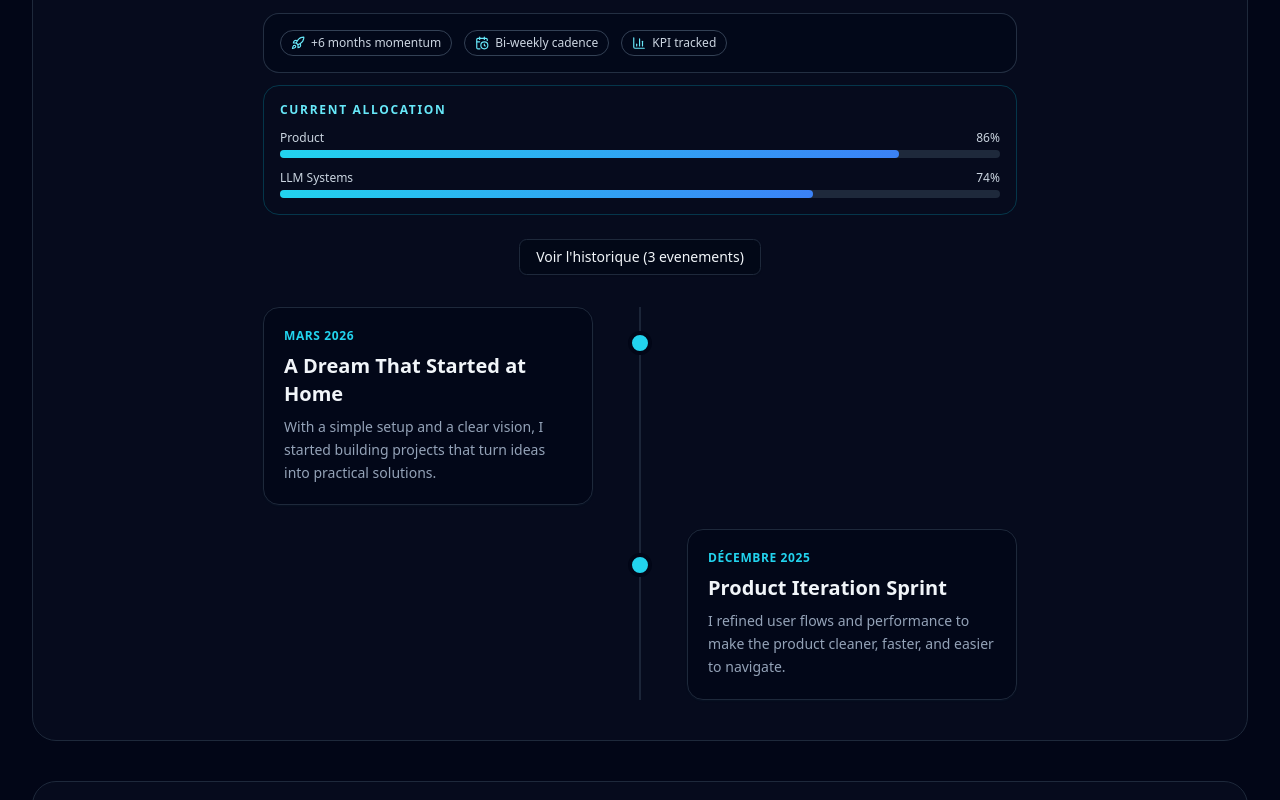
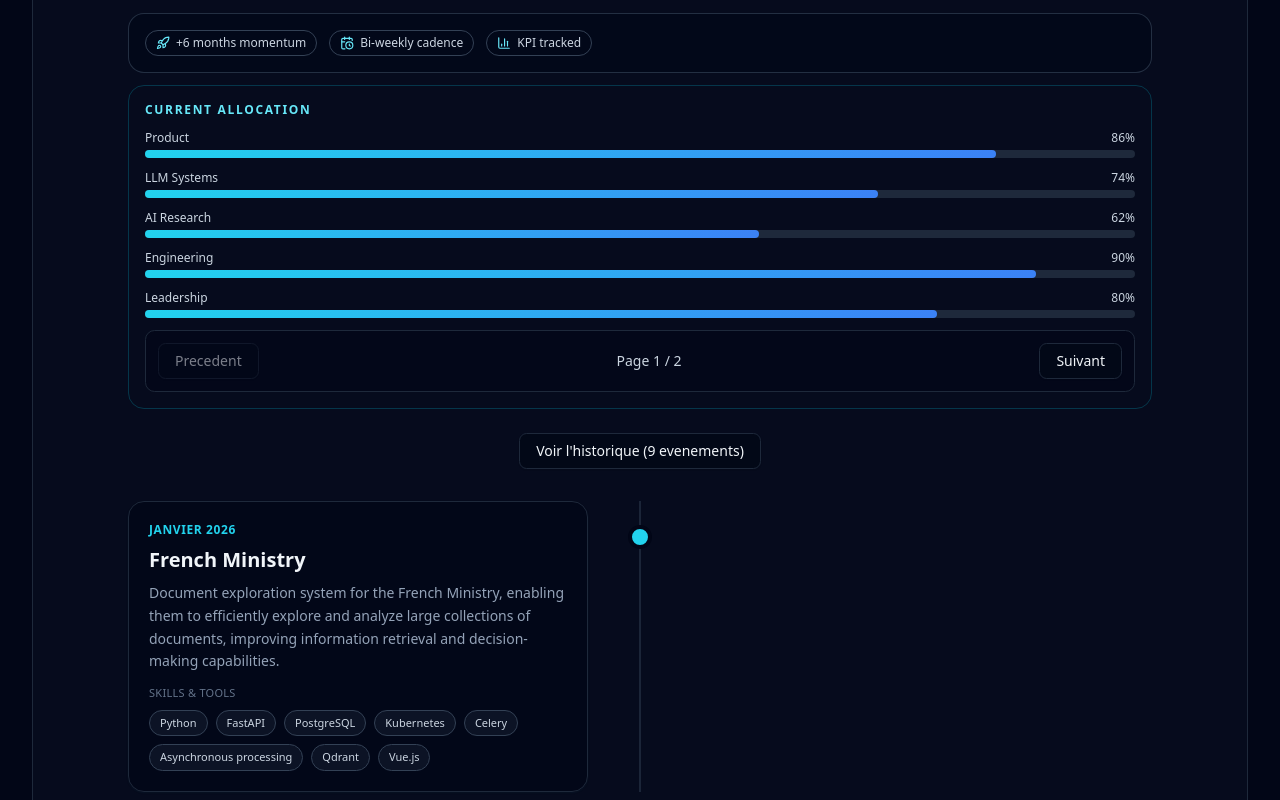
Before and after one commit to mitchou10/mitchou10.github.io, a React (Vite) app: page / in a window 1280 px wide. Shown: the part 1740-2540 px from the top of the page. Built offline with nearby package versions, Linux system fonts and the light colour scheme.

Commit message:
feat: integrate experiences and current allocation data with pagination and skill tags

```diff
--- a/src/components/Timeline.jsx
+++ b/src/components/Timeline.jsx
@@ -1,41 +1,11 @@
 import { useEffect, useMemo, useState } from 'react';
 
 import { Button } from '@/components/ui/button';
+import experiencesData from '@/data/experiences.json';
 
 import TimelineVisuals from './TimelineVisuals';
 
-const TIMELINE_EVENTS = [
-  {
-    date: '2026-03-10',
-    title: 'A Dream That Started at Home',
-    description:
-      'With a simple setup and a clear vision, I started building projects that turn ideas into practical solutions.',
-  },
-  {
-    date: '2025-12-15',
-    title: 'Product Iteration Sprint',
-    description:
-      'I refined user flows and performance to make the product cleaner, faster, and easier to navigate.',
-  },
-  {
-    date: '2017-06-01',
-    title: 'First Big Win',
-    description:
-      'I shipped my first major project end-to-end, proving I could deliver quality and solve real user problems.',
-  },
-  {
-    date: '2015-05-20',
-    title: 'Recognized and Featured',
-    description:
-      'Consistent work and iteration brought visibility, confidence, and opportunities to tackle bigger challenges.',
-  },
-  {
-    date: '2010-01-12',
-    title: 'Launching My First Products',
-    description:
-      'Early experiments became real products, helping me build momentum and improve my engineering process.',
-  },
-];
+const ITEMS_PER_PAGE = 5;
 
 function formatDate(isoDate) {
   return new Date(isoDate).toLocaleDateString('fr-FR', {
@@ -44,15 +14,18 @@ function formatDate(isoDate) {
   });
 }
 
-function getYear(isoDate) {
-  return new Date(isoDate).getFullYear();
+function getExperienceTags(event) {
+  const tools = Array.isArray(event.tools) ? event.tools : [];
+  const skills = Array.isArray(event.skills) ? event.skills : [];
+  return [...tools, ...skills].filter(Boolean);
 }
 
 export default function Timeline() {
   const [isHistoryOpen, setIsHistoryOpen] = useState(false);
+  const [olderPage, setOlderPage] = useState(1);
 
   const sortedEvents = useMemo(
-    () => [...TIMELINE_EVENTS].sort((a, b) => new Date(b.date).getTime() - new Date(a.date).getTime()),
+    () => [...experiencesData].sort((a, b) => new Date(b.date).getTime() - new Date(a.date).getTime()),
     [],
   );
 
@@ -64,18 +37,12 @@ export default function Timeline() {
   const recentEvents = sortedEvents.filter((event) => new Date(event.date).getTime() >= sixMonthsAgo.getTime());
   const olderEvents = sortedEvents.filter((event) => new Date(event.date).getTime() < sixMonthsAgo.getTime());
 
-  const groupedOlderEvents = olderEvents.reduce((acc, event) => {
-    const year = getYear(event.date);
-    if (!acc[year]) {
-      acc[year] = [];
-    }
-    acc[year].push(event);
-    return acc;
-  }, {});
-
-  const olderYears = Object.keys(groupedOlderEvents)
-    .map(Number)
-    .sort((a, b) => b - a);
+  const olderTotalPages = Math.max(1, Math.ceil(olderEvents.length / ITEMS_PER_PAGE));
+  const safeOlderPage = Math.min(olderPage, olderTotalPages);
+  const paginatedOlderEvents = useMemo(() => {
+    const start = (safeOlderPage - 1) * ITEMS_PER_PAGE;
+    return olderEvents.slice(start, start + ITEMS_PER_PAGE);
+  }, [olderEvents, safeOlderPage]);
 
   useEffect(() => {
     if (!isHistoryOpen) {
@@ -133,6 +100,21 @@ export default function Timeline() {
                       <p className="text-xs font-semibold uppercase tracking-wider text-cyan-400">{formatDate(item.date)}</p>
                       <h3 className="mt-2 text-xl font-semibold text-slate-100">{item.title}</h3>
                       <p className="mt-2 text-sm leading-relaxed text-slate-400">{item.description}</p>
+                      {getExperienceTags(item).length > 0 && (
+                        <div className="mt-3">
+                          <p className="text-[11px] uppercase tracking-wide text-slate-500">Skills & Tools</p>
+                          <div className="mt-2 flex flex-wrap gap-2">
+                            {getExperienceTags(item).map((tag) => (
+                              <span
+                                key={`${item.date}-${item.title}-${tag}`}
+                                className="rounded-full border border-slate-700 bg-slate-900/80 px-2.5 py-1 text-[11px] font-medium text-slate-300"
+                              >
+                                {tag}
+                              </span>
+                            ))}
+                          </div>
+                        </div>
+                      )}
                     </div>
                   </div>
                 </article>
@@ -162,7 +144,10 @@ export default function Timeline() {
               type="button"
               className="absolute right-4 top-4 inline-flex h-8 w-8 items-center justify-center rounded-full border border-slate-700 text-slate-200 transition hover:border-cyan-400 hover:text-cyan-300"
               aria-label="Fermer"
-              onClick={() => setIsHistoryOpen(false)}
+              onClick={() => {
+                setIsHistoryOpen(false);
+                setOlderPage(1);
+              }}
             >
               x
             </button>
@@ -172,21 +157,51 @@ export default function Timeline() {
               Evenements anterieurs a 6 mois
             </h3>
 
-            <div className="mt-6 space-y-6">
-              {olderYears.map((year) => (
-                <section key={year}>
-                  <h4 className="text-sm font-semibold text-cyan-400">{year}</h4>
-                  <div className="mt-3 space-y-3">
-                    {groupedOlderEvents[year].map((event) => (
+            <div className="mt-6 space-y-3">
+              {paginatedOlderEvents.map((event) => (
                 <article key={`${event.date}-${event.title}`} className="rounded-xl border border-slate-800 bg-slate-950/70 p-4">
                   <p className="text-xs font-semibold uppercase tracking-wide text-cyan-400">{formatDate(event.date)}</p>
                   <h5 className="mt-1 text-lg font-semibold text-slate-100">{event.title}</h5>
                   <p className="mt-1 text-sm text-slate-400">{event.description}</p>
+                  {getExperienceTags(event).length > 0 && (
+                    <div className="mt-3">
+                      <p className="text-[11px] uppercase tracking-wide text-slate-500">Skills & Tools</p>
+                      <div className="mt-2 flex flex-wrap gap-2">
+                        {getExperienceTags(event).map((tag) => (
+                          <span
+                            key={`${event.date}-${event.title}-${tag}`}
+                            className="rounded-full border border-slate-700 bg-slate-900/80 px-2.5 py-1 text-[11px] font-medium text-slate-300"
+                          >
+                            {tag}
+                          </span>
+                        ))}
+                      </div>
+                    </div>
+                  )}
                 </article>
               ))}
+
+              {olderTotalPages > 1 && (
+                <div className="mt-4 flex items-center justify-between gap-3 rounded-lg border border-slate-800 bg-slate-950/70 p-3">
+                  <Button
+                    variant="outline"
+                    onClick={() => setOlderPage((page) => Math.max(1, page - 1))}
+                    disabled={safeOlderPage === 1}
+                  >
+                    Precedent
+                  </Button>
+                  <p className="text-sm text-slate-300">
+                    Page {safeOlderPage} / {olderTotalPages}
+                  </p>
+                  <Button
+                    variant="outline"
+                    onClick={() => setOlderPage((page) => Math.min(olderTotalPages, page + 1))}
+                    disabled={safeOlderPage === olderTotalPages}
+                  >
+                    Suivant
+                  </Button>
                 </div>
-                </section>
-              ))}
+              )}
             </div>
           </div>
         </div>
--- a/src/components/TimelineVisuals.jsx
+++ b/src/components/TimelineVisuals.jsx
@@ -1,11 +1,21 @@
+import { useMemo, useState } from 'react';
 import { BarChart3, CalendarClock, Rocket } from 'lucide-react';
 
-const FOCUS_STREAM = [
-  { label: 'Product', percent: 86 },
-  { label: 'LLM Systems', percent: 74 },
-];
+import { Button } from '@/components/ui/button';
+import currentAllocation from '@/data/current-allocation.json';
+
+const ITEMS_PER_PAGE = 5;
 
 export default function TimelineVisuals() {
+  const [allocationPage, setAllocationPage] = useState(1);
+
+  const totalPages = Math.max(1, Math.ceil(currentAllocation.length / ITEMS_PER_PAGE));
+  const safeAllocationPage = Math.min(allocationPage, totalPages);
+  const paginatedAllocation = useMemo(() => {
+    const start = (safeAllocationPage - 1) * ITEMS_PER_PAGE;
+    return currentAllocation.slice(start, start + ITEMS_PER_PAGE);
+  }, [safeAllocationPage]);
+
   return (
     <div className="mt-6 space-y-3">
       <article className="rounded-2xl border border-slate-700/70 bg-slate-950/45 p-4">
@@ -28,7 +38,7 @@ export default function TimelineVisuals() {
       <article className="rounded-2xl border border-cyan-500/25 bg-gradient-to-r from-cyan-500/8 via-slate-900/70 to-slate-900/70 p-4">
         <p className="text-xs font-semibold uppercase tracking-[0.14em] text-cyan-300">Current Allocation</p>
         <div className="mt-3 space-y-3">
-          {FOCUS_STREAM.map((item) => (
+          {paginatedAllocation.map((item) => (
             <div key={item.label}>
               <div className="mb-1 flex items-center justify-between text-xs text-slate-300">
                 <span>{item.label}</span>
@@ -42,6 +52,28 @@ export default function TimelineVisuals() {
               </div>
             </div>
           ))}
+
+          {totalPages > 1 && (
+            <div className="mt-2 flex items-center justify-between gap-3 rounded-lg border border-slate-800 bg-slate-950/60 p-3">
+              <Button
+                variant="outline"
+                onClick={() => setAllocationPage((page) => Math.max(1, page - 1))}
+                disabled={safeAllocationPage === 1}
+              >
+                Precedent
+              </Button>
+              <p className="text-sm text-slate-300">
+                Page {safeAllocationPage} / {totalPages}
+              </p>
+              <Button
+                variant="outline"
+                onClick={() => setAllocationPage((page) => Math.min(totalPages, page + 1))}
+                disabled={safeAllocationPage === totalPages}
+              >
+                Suivant
+              </Button>
+            </div>
+          )}
         </div>
       </article>
     </div>
--- /dev/null
+++ b/src/data/current-allocation.json
@@ -0,0 +1,26 @@
+[
+  {
+    "label": "Product",
+    "percent": 86
+  },
+  {
+    "label": "LLM Systems",
+    "percent": 74
+  },
+  {
+    "label": "AI Research",
+    "percent": 62
+  },
+    {
+        "label": "Engineering",
+        "percent": 90
+    },
+    {
+        "label": "Leadership",
+        "percent": 80
+    },
+    {
+        "label": "Communication",
+        "percent": 85
+    }
+]
--- /dev/null
+++ b/src/data/experiences.json
@@ -0,0 +1,63 @@
+[
+  {
+    "date": "2013-09-01",
+    "title": "Sopra-Steria ",
+    "description": "Build abnormality detection system for a large telecom company, improving their ability to identify and respond to network issues.",
+    "tools": ["Python", "scikit-learn", "Pandas", "SQL"]
+  },
+  {
+    "date": "2015-09-01",
+    "title": "Orange",
+    "description": "Spam detection system for a large telecom company, enhancing their ability to filter out unwanted communications and improve customer experience.",
+    "tools": ["Python", "NLP", "TF-IDF", "XGBoost"]
+  },
+  {
+    "date": "2016-09-01",
+    "title": "AXA France",
+    "description": "Fraud detection system for a major insurance company, helping them identify and prevent fraudulent claims, saving costs and improving customer trust.",
+    "tools": ["Python", "Spark", "SQL", "Gradient Boosting"]
+  },
+  {
+    "date": "2019-09-01",
+    "title": "Fujitsu",
+    "description": "Computer vision system for a leading technology company, enabling them to automate visual inspection processes and improve efficiency in manufacturing.",
+    "tools": ["PyTorch", "OpenCV", "MLOps", "Docker"]
+  },
+  {
+    "date": "2024-12-05",
+    "title": "French Ministry",
+    "description": "Transcription system for the French Ministry",
+    "tools": ["Whisper", "FastAPI", "PostgreSQL", "GitHub Actions"]
+  },
+  {
+    "date": "2025-02-05",
+    "title": "French Ministry",
+    "description": "OCR service for the French Ministry, enabling them to digitize and extract information from physical documents, improving accessibility and efficiency in document management.",
+    "tools": ["Python", "FastAPI", "PostgreSQL", "Kubernetes", "Celery", "Asynchronous processing"]
+  },
+  {
+    "date": "2025-02-05",
+    "title": "French Ministry",
+    "description": "Summary service for the French Ministry, providing concise and accurate summaries of lengthy documents, enhancing information retrieval and decision-making processes.",
+    "tools": ["Python", "FastAPI", "PostgreSQL", "Kubernetes", "Celery", "Asynchronous processing"]
+  },
+  {
+    "date": "2025-05-05",
+    "title": "French Ministry",
+    "description": "Build data extraction system for the French Ministry, enabling them to efficiently extract relevant information from large volumes of data, improving data analysis and decision-making capabilities.",
+    "tools": ["Python", "FastAPI", "PostgreSQL", "Kubernetes", "Celery", "Asynchronous processing"]
+  },
+  {
+    "date": "2025-08-05",
+    "title": "French Ministry",
+    "description": "RAG system for the French Ministry, enabling them to retrieve and generate relevant information from large datasets, improving information access and decision-making processes.",
+    "tools": ["Python", "FastAPI", "PostgreSQL", "Kubernetes", "Celery", "Asynchronous processing"]
+  },
+  {
+    "date": "2026-01-05",
+    "title": "French Ministry",
+    "description": "Document exploration system for the French Ministry, enabling them to efficiently explore and analyze large collections of documents, improving information retrieval and decision-making capabilities.",
+    "tools": ["Python", "FastAPI", "PostgreSQL", "Kubernetes", "Celery", "Asynchronous processing", "Qdrant", "Vue.js"]
+  }
+
+]
```
Lines whose indentation alone changed are shown as unchanged.
